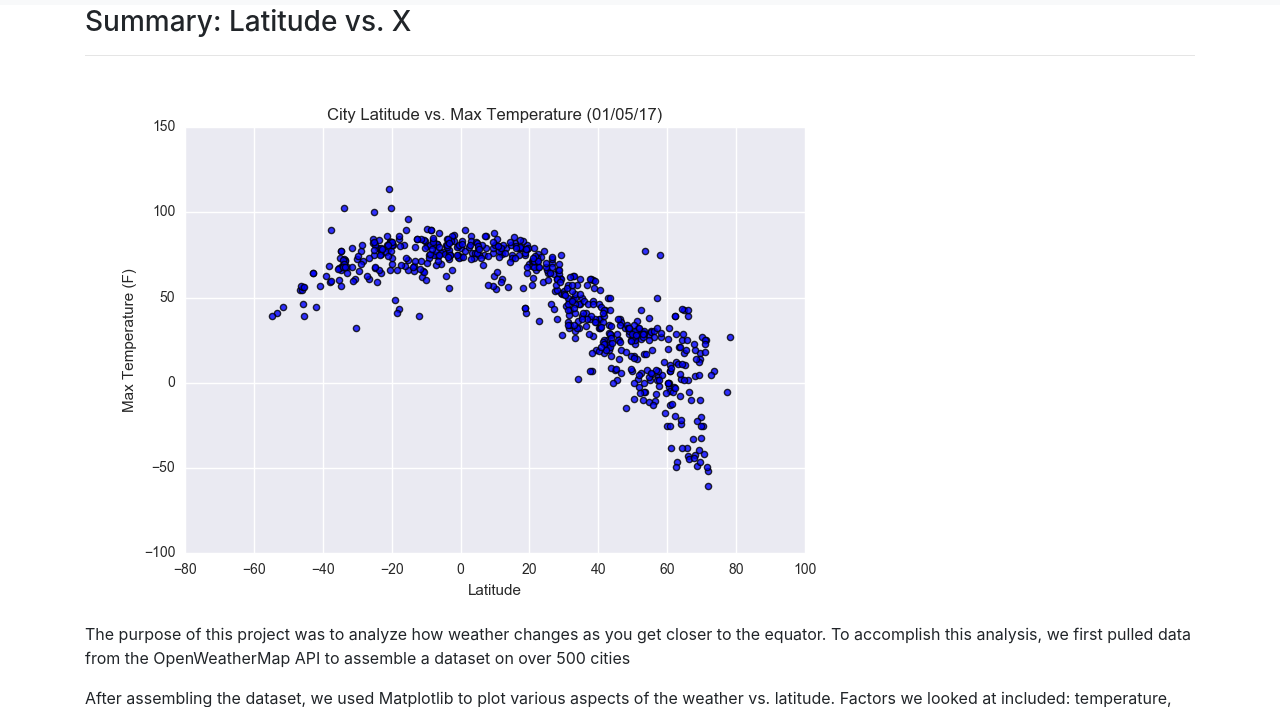
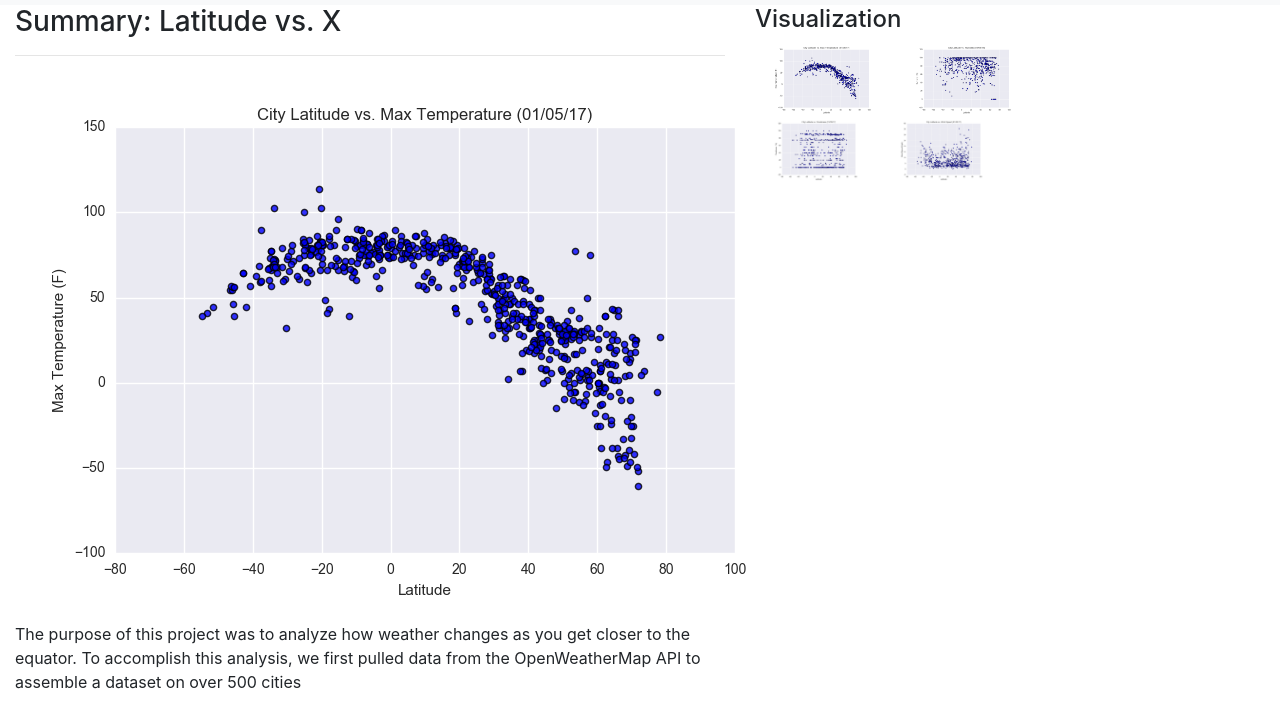
Before and after one commit to egipe/web-design-challenge, a plain HTML site: page index.html in a window 1280 px wide. Shown: the part 51-758 px from the top of the page. Drawn offline with nearby package versions, Linux system fonts and the light colour scheme.

Commit message:
pushing new bootstrap stuff

```diff
--- a/index.html
+++ b/index.html
@@ -43,38 +43,46 @@
         </nav>
     </div>
         <!--Text-->
-    <div class="container">
+    <div class="container row">
             <!--Intro Box-->
-            <div class="box">
+            <div class = "col-lg-8 box">
                 <h3 class="title">Summary: Latitude vs. X</h3>
                 <hr>
                 <img src="Resources/assets\images/Fig1.png">
                 <p> The purpose of this project was to analyze how weather changes as you get closer to the equator. To accomplish this analysis, we first pulled data from the OpenWeatherMap API to assemble a dataset on over 500 cities</p>
                 <p> After assembling the dataset, we used Matplotlib to plot various aspects of the weather vs. latitude. Factors we looked at included: temperature, cloudiness, wind speed, and humidity. The site provides the source data and visualizations created as part of the analysis, as well as explanatios and descriptions of any trends and correlations witnessed.</p>
             </div>
-        </div>
             <!--Visualizations Box-->
-            <div class="box">
+            <div class = "col-lg-4 box">
                 <h4 class="title">Visualization</h4>
                 <!--Graphs and Charts-->
-                <div class = "container">
-                    <div class = "row">
+                <div class = "container row">
+                    <div class = "row col-lg-12 col-sm-6">
+                        <div class= "col-lg-6">
                             <a href = "Max_Temp.html">
-                                <img src="Resources/assets\images/Fig1.png">
+                                <img src="Resources/assets\images/Fig1.png" width=100% height=100%>
                             </a>
+                        </div>
+                        <div class = "col-lg-6">
                             <a href = "Humidity.html">
-                                <img src="Resources/assets\images/Fig2.png">
+                                <img src="Resources/assets\images/Fig2.png" width=100% height=100%>
                             </a>
+                        </div>
+                    <div class = "row col-lg-12 col-sm-6">
+                        <div class = "col-lg-6">
                             <a href = "Cloudiness.html">
-                                <img src="Resources/assets\images/Fig3.png">
+                                <img src="Resources/assets\images/Fig3.png" width=100% height=100%>
                             </a>
+                        </div>
+                        <div class = "col-lg-6">
                             <a href = "Wind_Speed.html">
-                                <img src="Resources/assets\images/Fig4.png">
+                                <img src="Resources/assets\images/Fig4.png" width=100% height=100%>
                             </a>
+                        </div>
+                    </div>
                     </div>
 
                 </div>
-
             </div>
     </div>
 
```
Also changed, not shown: Comparison.html (+17 -6 lines). Lines whose indentation alone changed are shown as unchanged.
